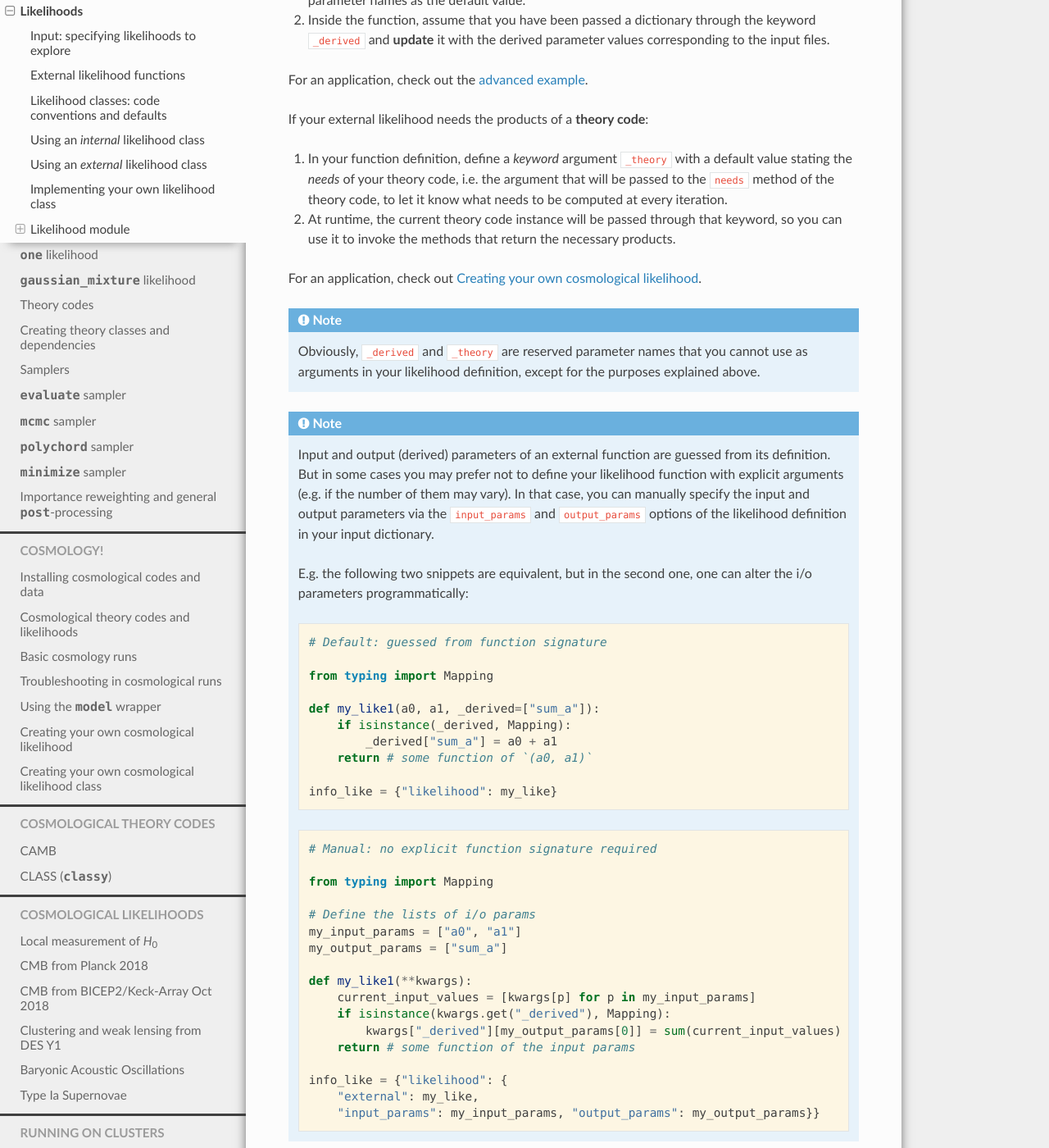
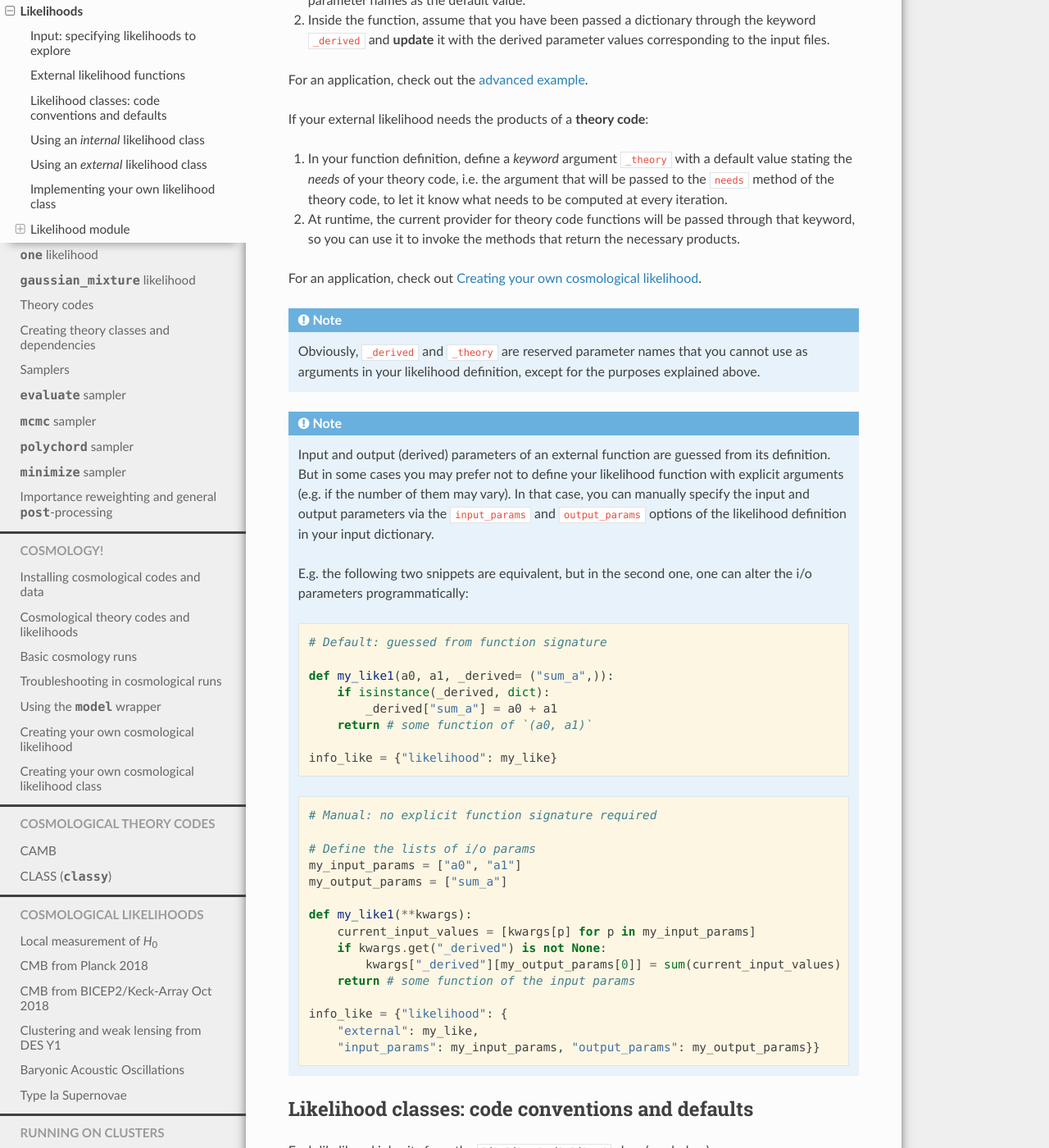
Before and after one commit to CobayaSampler/cobaya, a Sphinx documentation site: the page built from docs/likelihoods.rst, in a window 1280 px wide and 1400 px high, scrolled down 1169 px. Shown: the whole window at 82% size. Built offline with Sphinx 7.4.7 and the Read the Docs theme 2.0.0, drawn with Linux system fonts in a browser that asks for light colours.

Commit message:
DerivedArg and TheoryArg types

```diff
--- a/docs/cosmo_external_likelihood.rst
+++ b/docs/cosmo_external_likelihood.rst
@@ -90,7 +90,8 @@ Now, let us define the likelihood. The arguments of the likelihood function will
        Cl_theo = _theory.get_Cl(ell_factor=False)['tt'][:l_max+1]  # muK-2
        Cl_map_theo = Cl_theo + Nl
        # Set our derived parameter, assuming '_derived' is a dictionary
-       _derived['Map_Cl_at_500'] = Cl_map[500]
+       if isinstance(_derived, dict):
+           _derived['Map_Cl_at_500'] = Cl_map[500]
        # Auxiliary plot
        #ell_factor = ells*(ells+1)/(2*np.pi)
        #plt.figure()
--- a/docs/example_advanced.rst
+++ b/docs/example_advanced.rst
@@ -112,10 +112,10 @@ Custom likelihoods also allow for the definition of derived parameters. In this
 .. code:: python
 
    # List available derived parameters in the default value of the `_derived` keyword
-   def gauss_ring_logp_with_derived(x, y, _derived=["r", "theta"]):
+   def gauss_ring_logp_with_derived(x, y, _derived=("r", "theta")):
        r = np.sqrt(x**2+y**2)
-       # Assuming `_derived` is passed at runtime and != None, fill it as a dictionary
-       if _derived is not None:
+       # Assuming `_derived` is passed at runtime and a dict, fill it as a dictionary
+       if isinstance(_derived, dict):
            _derived["r"] = r
            _derived["theta"] = np.arctan(y/x)
        return stats.norm.logpdf(r, loc=1, scale=0.02)
--- a/docs/likelihoods.rst
+++ b/docs/likelihoods.rst
@@ -54,7 +54,7 @@ For an application, check out the :ref:`advanced example <example_advanced_likde
 If your external likelihood needs the products of a **theory code**:
 
 1. In your function definition, define a *keyword* argument ``_theory`` with a default value stating the *needs* of your theory code, i.e. the argument that will be passed to the ``needs`` method of the theory code, to let it know what needs to be computed at every iteration.
-2. At runtime, the current theory code instance will be passed through that keyword, so you can use it to invoke the methods that return the necessary products.
+2. At runtime, the current provider for theory code functions will be passed through that keyword, so you can use it to invoke the methods that return the necessary products.
 
 For an application, check out :doc:`cosmo_external_likelihood`.
 
@@ -72,10 +72,8 @@ For an application, check out :doc:`cosmo_external_likelihood`.
 
       # Default: guessed from function signature
 
-      from typing import Mapping
-
-      def my_like1(a0, a1, _derived=["sum_a"]):
-          if isinstance(_derived, Mapping):
+      def my_like1(a0, a1, _derived= ("sum_a",)):
+          if isinstance(_derived, dict):
               _derived["sum_a"] = a0 + a1
           return # some function of `(a0, a1)`
 
@@ -85,15 +83,13 @@ For an application, check out :doc:`cosmo_external_likelihood`.
 
       # Manual: no explicit function signature required
 
-      from typing import Mapping
-
       # Define the lists of i/o params
       my_input_params = ["a0", "a1"]
       my_output_params = ["sum_a"]
 
       def my_like1(**kwargs):
           current_input_values = [kwargs[p] for p in my_input_params]
-          if isinstance(kwargs.get("_derived"), Mapping):
+          if kwargs.get("_derived") is not None:
               kwargs["_derived"][my_output_params[0]] = sum(current_input_values)
           return # some function of the input params
 
```
Also changed, not shown: other parts of docs/cosmo_external_likelihood.rst (+1 -1 lines), docs/cobaya-example.ipynb, 7 other files.
